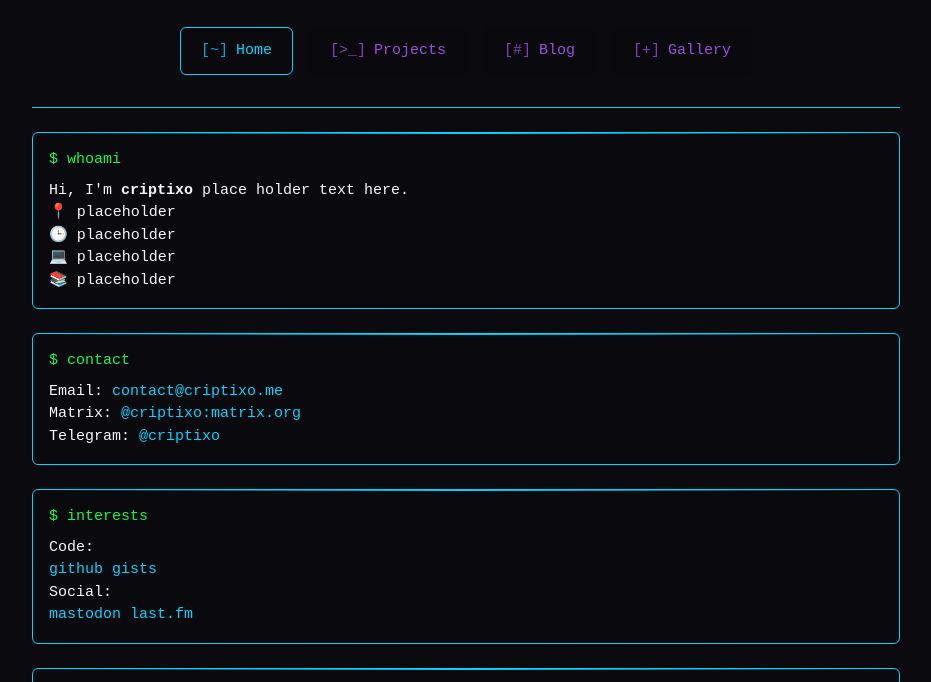
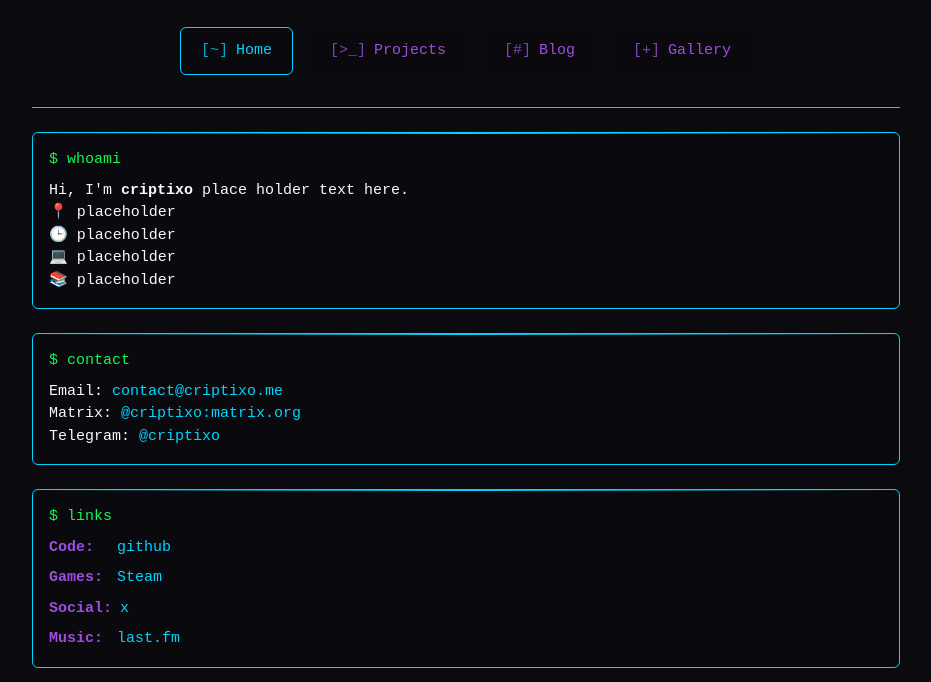
Before and after one commit to criptixo/criptixo.github.io, a plain HTML site: page index.html in a window 1280 px wide. Shown: the part 102-784 px from the top of the page, without its empty margins (174-1105 px from the left). Drawn offline with Linux system fonts and the light colour scheme; no server answers.

Commit message:
Redesigned interests section as links with cleaner layout
- Changed 'interests' to 'links' throughout the website
- Restructured to one link per line with consistent labeling
- Updated CSS classes: .interests → .links, .interest-item → .link-item
- Improved visual alignment with fixed-width labels
- Maintained terminal aesthetic with proper color coding

```diff
--- a/assets/css/style.css
+++ b/assets/css/style.css
@@ -197,6 +197,25 @@ a {
 
 a:hover {
   color: var(--accent);
+}
+
+/* Links Section */
+.links {
+  display: flex;
+  flex-direction: column;
+  gap: var(--spacing-sm);
+}
+
+.link-item {
+  display: flex;
+  align-items: center;
+  gap: var(--spacing-sm);
+}
+
+.link-label {
+  color: var(--secondary);
+  min-width: 60px;
+  font-weight: bold;
 }
 
 /* Status Elements - minimal design */
--- a/index.html
+++ b/index.html
@@ -70,21 +70,23 @@
       </div>
 
       <div class="box yellow">
-        <div class="title term-title">$ interests</div>
-        <div class="interests">
-          <div class="interest-group">
-            <span class="group-label">Code:</span>
-            <div class="interest-links">
-              <a href="https://github.com/criptixo" target="_blank" rel="noopener">github</a>
-              <a href="https://gist.github.com/criptixo" target="_blank" rel="noopener">gists</a>
-            </div>
+        <div class="title term-title">$ links</div>
+        <div class="links">
+          <div class="link-item">
+            <span class="link-label">Code:</span>
+            <a href="https://github.com/criptixo" target="_blank" rel="noopener">github</a>
           </div>
-          <div class="interest-group">
-            <span class="group-label">Social:</span>
-            <div class="interest-links">
-              <a href="https://fosstodon.org/@criptixo" target="_blank" rel="noopener">mastodon</a>
-              <a href="https://last.fm/user/criptixo" target="_blank" rel="noopener">last.fm</a>
-            </div>
+          <div class="link-item">
+            <span class="link-label">Games:</span>
+            <a href="https://steamcommunity.com/id/criptixo" target="_blank" rel="noopener">Steam</a>
+          </div>
+          <div class="link-item">
+            <span class="link-label">Social:</span>
+            <a href="https://x.com/criptixo" target="_blank" rel="noopener">x</a>
+          </div>
+          <div class="link-item">
+            <span class="link-label">Music:</span>
+            <a href="https://last.fm/user/criptixo" target="_blank" rel="noopener">last.fm</a>
           </div>
         </div>
       </div>
```
